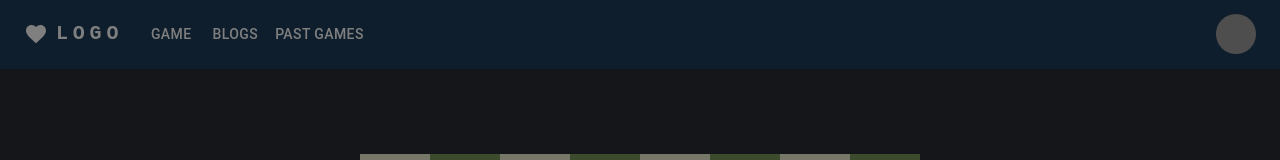
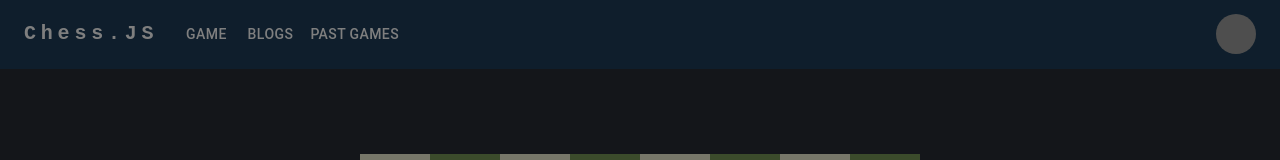
Before and after one commit to vhdcpatel/Chess-Game, a React (Vite) app in the folder frontend/: page / in a window 1280 px wide. Shown: the top 160 px of the page. Built offline with nearby package versions, Linux system fonts and the light colour scheme; grey boxes are pictures that could not be loaded.

Commit message:
Removed Icons in logo and updated the name.

```diff
--- a/frontend/src/components/header/HeaderBar.tsx
+++ b/frontend/src/components/header/HeaderBar.tsx
@@ -12,7 +12,6 @@ import Button from '@mui/material/Button';
 import Tooltip from '@mui/material/Tooltip';
 import MenuItem from '@mui/material/MenuItem';
 import { useNavigate } from 'react-router-dom';
-import FavoriteIcon from '@mui/icons-material/Favorite';
 
 const pages = [{
   name: 'Game',
@@ -57,12 +56,11 @@ const  HeaderBar = () => {
     <AppBar position="static">
       <Container maxWidth="xl">
         <Toolbar disableGutters>
-          <FavoriteIcon sx={{ display: { xs: 'none', md: 'flex' }, mr: 1 }} />
           <Typography
             variant="h6"
             noWrap
             component="a"
-            href="#app-bar-with-responsive-menu"
+            href="#vhdc"
             sx={{
               mr: 2,
               display: { xs: 'none', md: 'flex' },
@@ -73,7 +71,7 @@ const  HeaderBar = () => {
               textDecoration: 'none',
             }}
           >
-            LOGO
+            Chess.JS
           </Typography>
 
           <Box sx={{ flexGrow: 1, display: { xs: 'flex', md: 'none' } }}>
@@ -112,12 +110,11 @@ const  HeaderBar = () => {
               ))}
             </Menu>
           </Box>
-          <MenuIcon sx={{ display: { xs: 'flex', md: 'none' }, mr: 1 }} />
           <Typography
             variant="h5"
             noWrap
             component="a"
-            href="#app-bar-with-responsive-menu"
+            href="#vhdc"
             sx={{
               mr: 2,
               display: { xs: 'flex', md: 'none' },
@@ -129,7 +126,7 @@ const  HeaderBar = () => {
               textDecoration: 'none',
             }}
           >
-            LOGO
+            Chess.JS
           </Typography>
           <Box sx={{ flexGrow: 1, display: { xs: 'none', md: 'flex' } }}>
             {pages.map((page) => (
```
